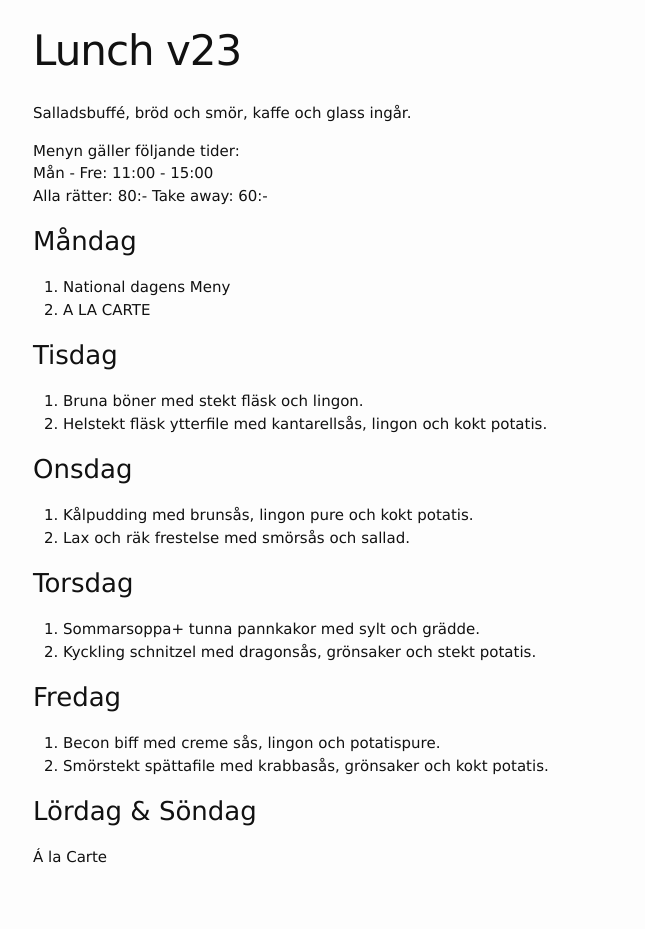
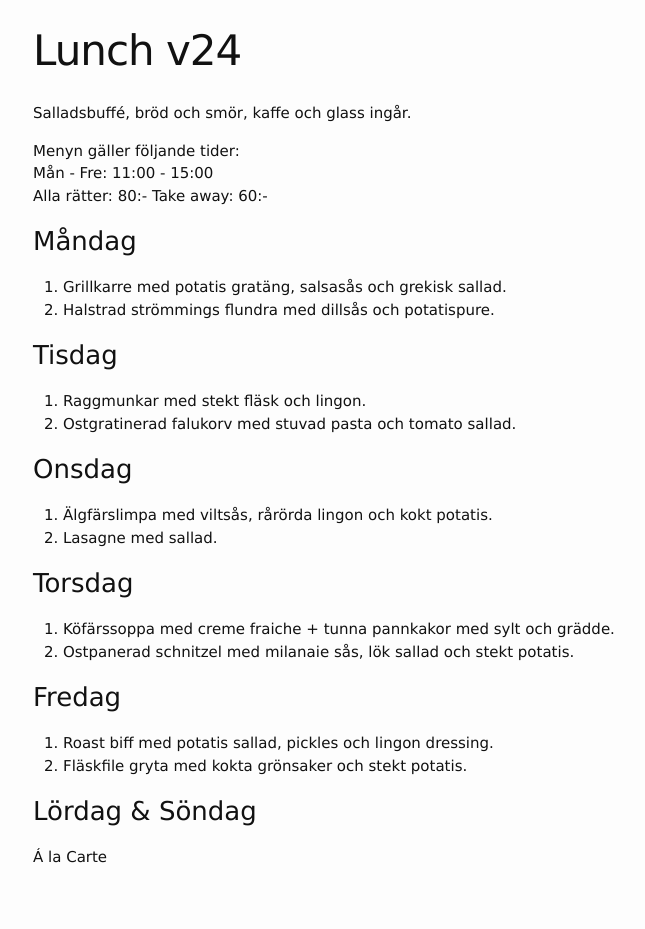
Before and after one commit to FarInn62/farinn62.github.io, a Jekyll site: the page built from lunch.md, in a window 1280 px wide. Shown: the whole page, without its empty margins (237-882 px from the left). Built offline with Jekyll 4.4.1, drawn with Linux system fonts in a browser that asks for light colours.

Commit message:
Update lunch.md

```diff
--- a/lunch.md
+++ b/lunch.md
@@ -1,6 +1,6 @@
 ---
 layout: foodmenu
-title: Lunch v23
+title: Lunch v24
 permalink: /lunch/
 published: true
 ---
@@ -12,28 +12,28 @@ Alla rätter: 80:- Take away: 60:-
 
 ### Måndag
 
-1. National dagens Meny
-2. A LA CARTE
+1. Grillkarre med potatis gratäng, salsasås och grekisk sallad.
+2. Halstrad strömmings flundra med dillsås och potatispure.
 
 ### Tisdag
 
-1. Bruna böner med stekt fläsk och lingon.
-2. Helstekt fläsk ytterfile med kantarellsås, lingon och kokt potatis.
+1. Raggmunkar med stekt fläsk och lingon.
+2. Ostgratinerad falukorv med stuvad pasta och tomato sallad.
 
 ### Onsdag
 
-1. Kålpudding med brunsås, lingon pure och kokt potatis.
-2. Lax och räk frestelse med smörsås och sallad.
+1. Älgfärslimpa med viltsås, rårörda lingon och kokt potatis.
+2. Lasagne med sallad.
 
 ### Torsdag
 
-1. Sommarsoppa+ tunna pannkakor med sylt och grädde.
-2. Kyckling schnitzel med dragonsås, grönsaker och stekt potatis.
+1. Köfärssoppa med creme fraiche + tunna pannkakor med sylt och grädde.
+2. Ostpanerad schnitzel med milanaie sås, lök sallad och stekt potatis.
 
 ### Fredag
 
-1. Becon biff med creme sås, lingon och potatispure.
-2. Smörstekt spättafile med krabbasås, grönsaker och kokt potatis.
+1. Roast biff med potatis sallad, pickles och lingon dressing.
+2. Fläskfile gryta med kokta grönsaker och stekt potatis.
 
 ### Lördag & Söndag
 
```
